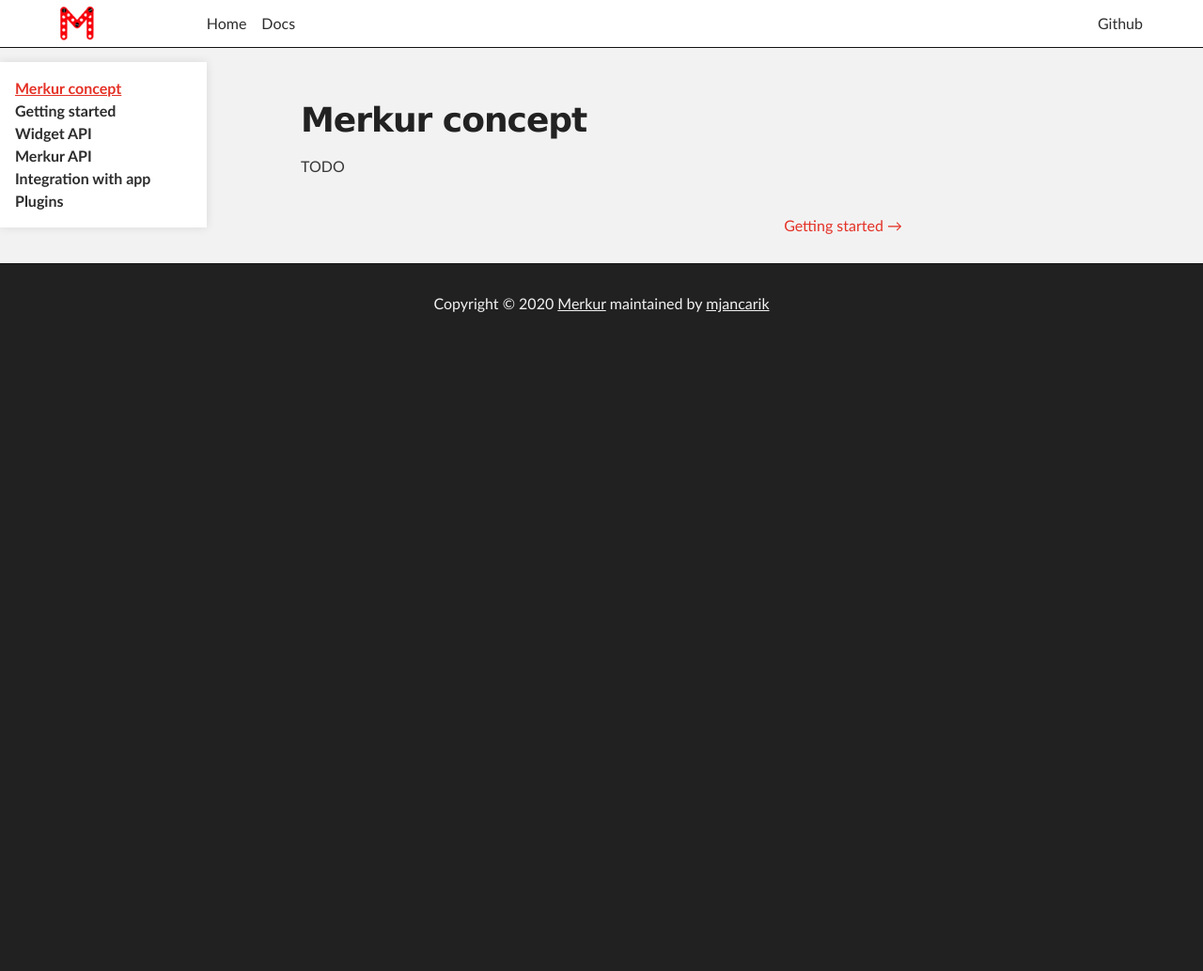
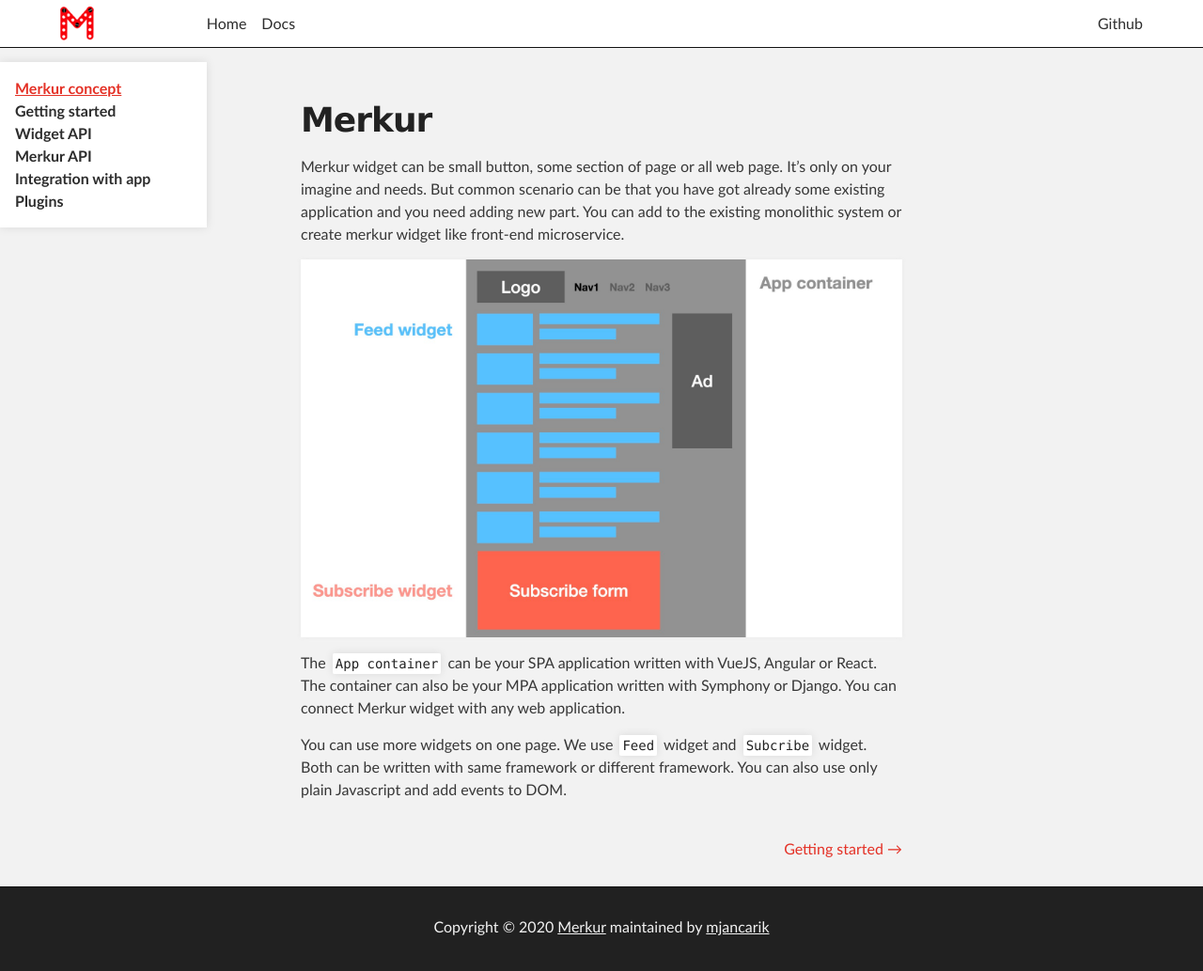
Before and after one commit to mjancarik/merkur, a Jekyll site: the page built from docs/docs.md, in a window 1280 px wide. Shown: the whole page at 94% size. Built offline with Jekyll 4.4.1, drawn with Linux system fonts in a browser that asks for light colours; before the commit the page ends 900 px from its top, so only the background shows below that.

Commit message:
docs: ✏️ added merkur concept section

```diff
--- a/docs/docs.md
+++ b/docs/docs.md
@@ -3,6 +3,12 @@
 title: "Docs"
 ---
 
-# Merkur concept
+# Merkur
 
-TODO
+Merkur widget can be small button, some section of page or all web page. It's only on your imagine and needs. But common scenario can be that you have got already some existing application and you need adding new part. You can add to the existing monolithic system or create merkur widget like front-end microservice.
+
+<img class="responsive" src="{{ '/assets/images/merkur-concept.jpg?v=' | append: site.github.build_revision | relative_url }}" alt="Merkur - concept" />
+
+The `App container` can be your SPA application written with VueJS, Angular or React. The container can also be your MPA application written with Symphony or Django. You can connect Merkur widget with any web application.
+
+You can use more widgets on one page. We use `Feed` widget and `Subcribe` widget. Both can be written with same framework or different framework. You can also use only plain Javascript and add events to DOM.
```
Also changed, not shown: docs/docs/getting-started.md (+5 -1 lines), docs/assets/images/merkur-concept.jpg (added).
